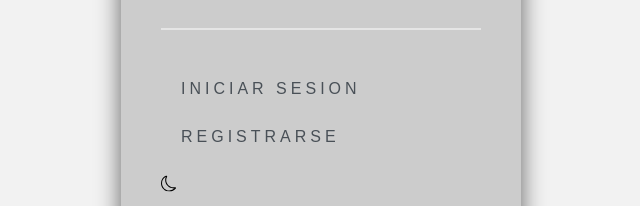
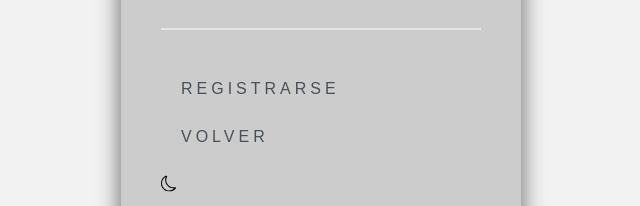
Before and after one commit to Jacobo-EG/g10-MynimaList, a React (Create React App) app in the folder mynimalist/: page /registro in a window 1280 px wide. Shown: the part 456-662 px from the top of the page, without its empty margins (319-959 px from the left). Built offline with nearby package versions, Linux system fonts and the light colour scheme.

Commit message:
fixed small bug

```diff
--- a/mynimalist/src/pages/AboutUs.js
+++ b/mynimalist/src/pages/AboutUs.js
@@ -4,13 +4,13 @@ import '../styles/AboutUs.css';
 import aboutImage from './AboutImage.png'
 function AboutUs () {
     let navigate = useNavigate();
-    const handleClickSignUp = () => {
+    const goBack = () => {
         navigate('/');
     };
 
     return (
         <div className="about-container">
-            <h1>{"Sobre nosotros"}</h1>
+            <h1>Sobre nosotros</h1>
             <br>{}</br>
             <i>MynimaList</i> nace como una solución simple y efectiva para todos aquellos que quieren generar listas de tareas de forma minimalista y rápida.
             <br>{}</br>
--- a/mynimalist/src/pages/SignUp.js
+++ b/mynimalist/src/pages/SignUp.js
@@ -85,11 +85,11 @@ function SignUp() {
             }
           <label>Contraseña</label>
         </div>
-        <button type="button" className="sign-in" onClick={handleClickSignIn}>
-          Iniciar sesion
-        </button>
         <button type="button" className="sign-up" onClick={handleClickSignUp}>
           Registrarse
+        </button>
+        <button type="button" className="sign-in" onClick={handleClickSignIn}>
+          Volver
         </button>
       </form>
       <Theme />
```
